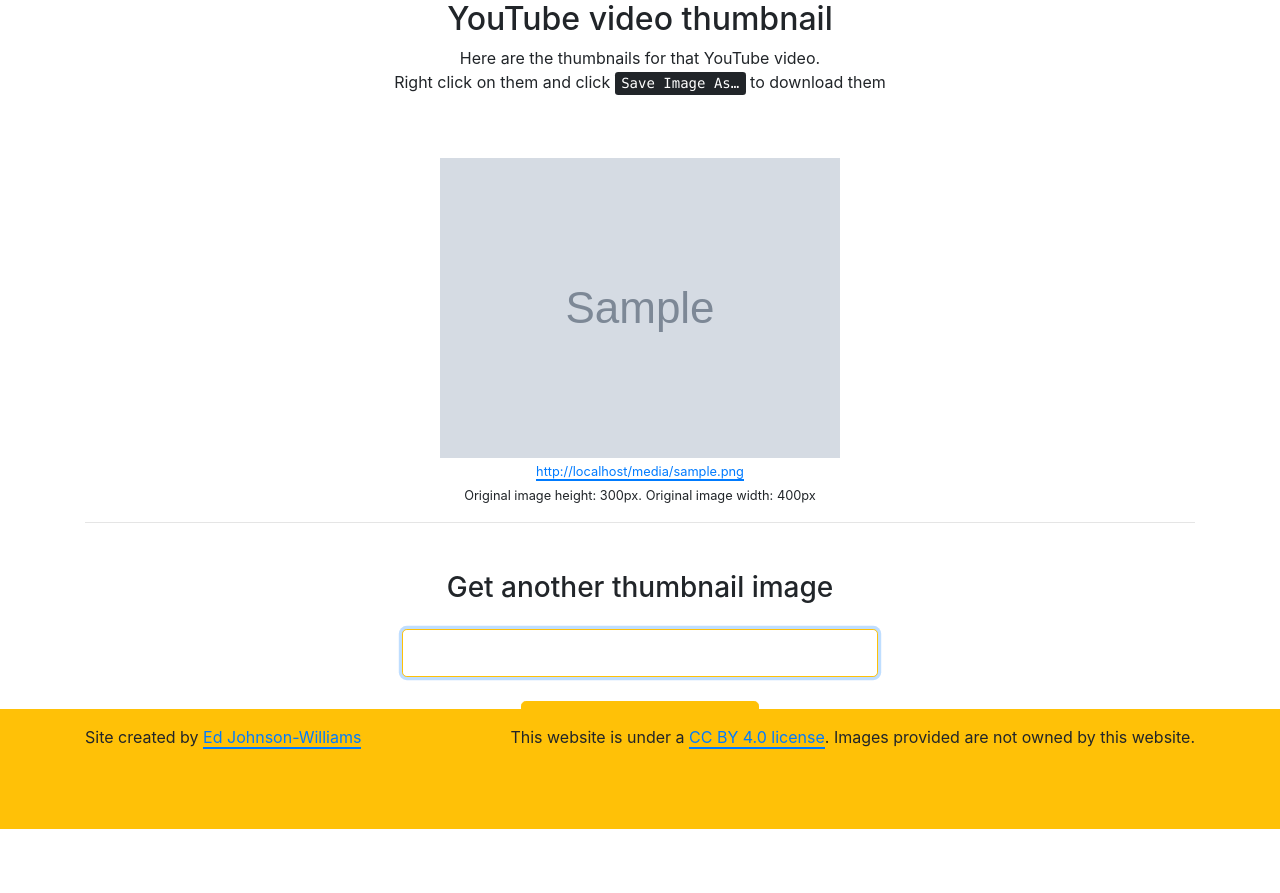
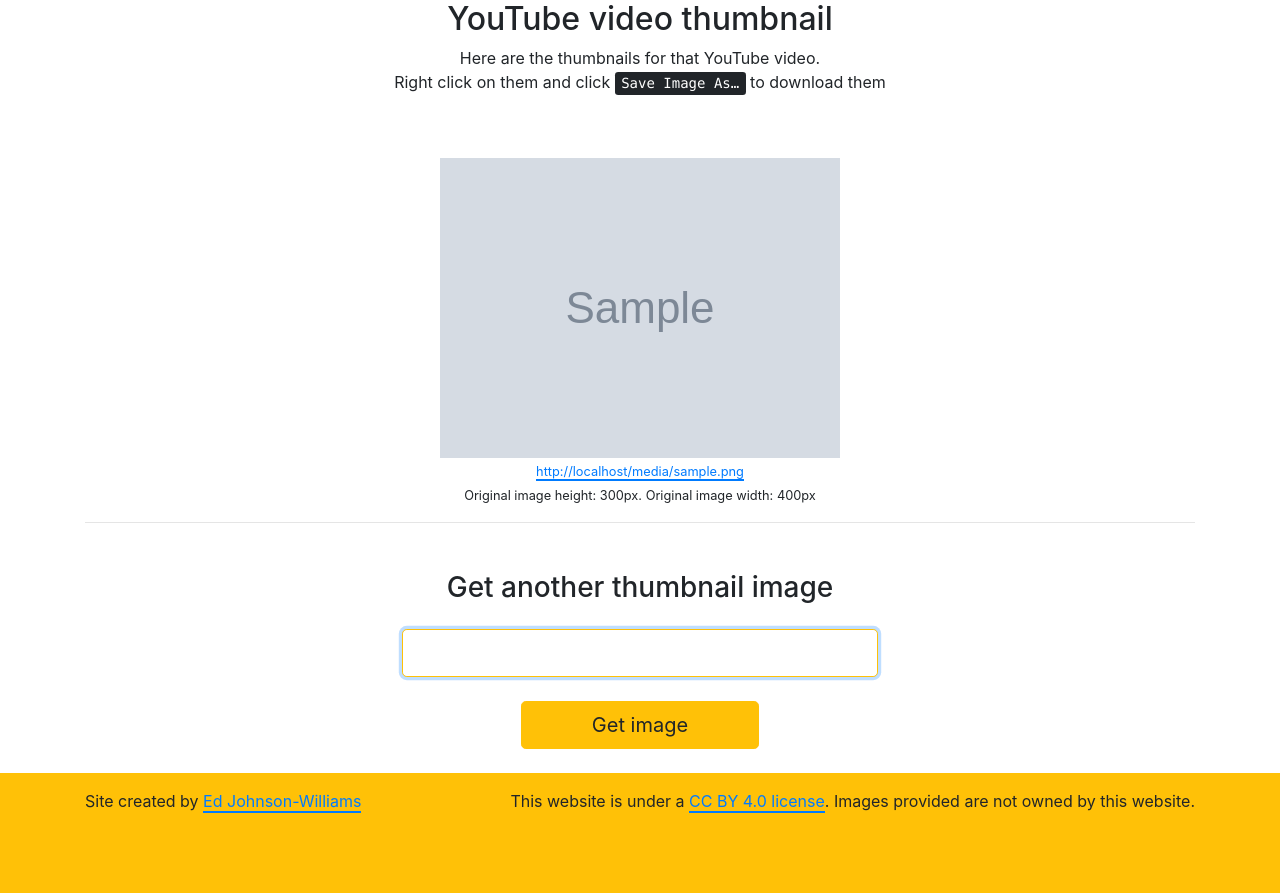
Before and after one commit to edjw/get-youtubethumbnails, a Flask app: template app/templates/submit.html in a window 1280 px wide. Shown: the part 106-999 px from the top of the page. Before the commit the page ends 935 px from the top, so only its background shows below. Run offline with Flask 2, Linux system fonts and the light colour scheme; the template is opened without the code that fills it: most values are stand-ins (such as "Sample title", 1, 10 or a date in 2020); grey boxes marked "Sample" are stand-in pictures; some libraries are stand-ins or nearby versions.

Commit message:
html cleanup

```diff
--- a/app/templates/base.html
+++ b/app/templates/base.html
@@ -13,7 +13,7 @@
 
 <body>
     {% include 'includes/navbar.html' %}
-    <div class="container mb-3">
+    <div class="container mb-3 pb-5">
         {% block content %}
         {% endblock %}
     </div>
```
